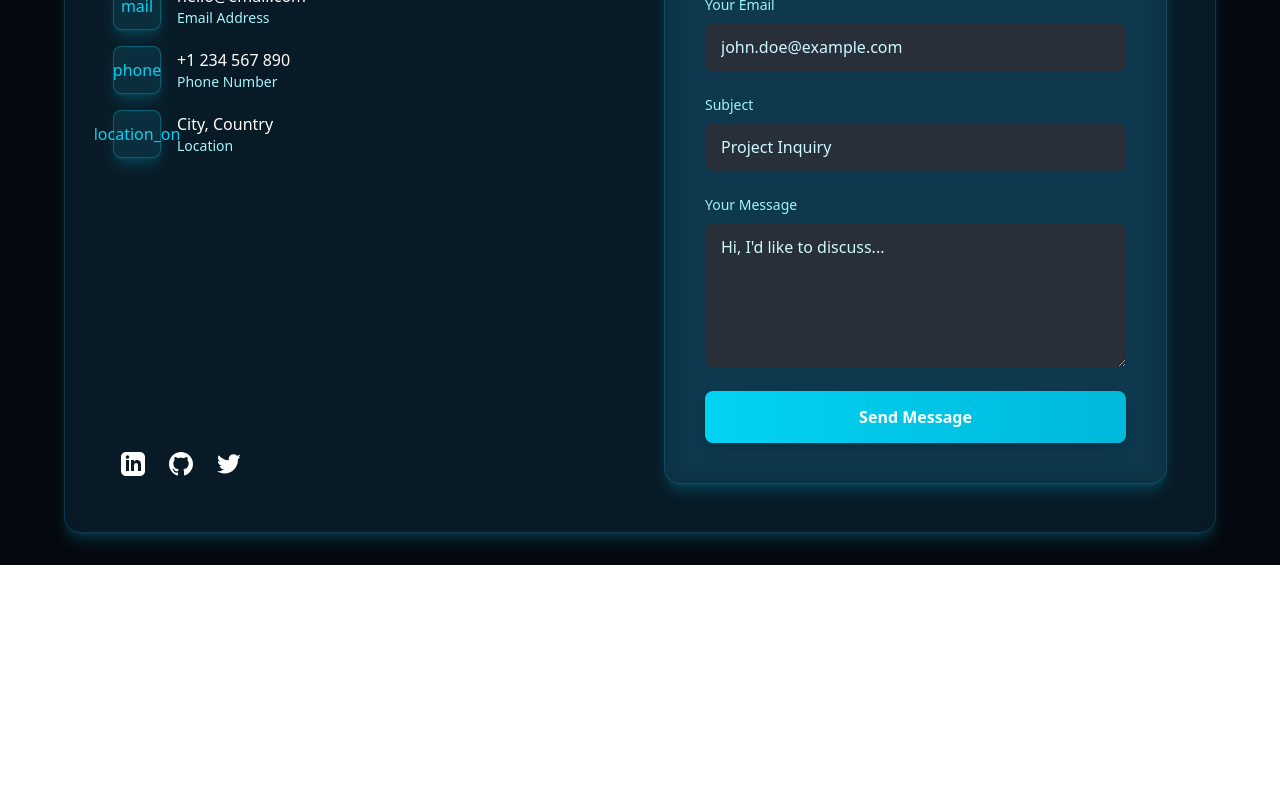
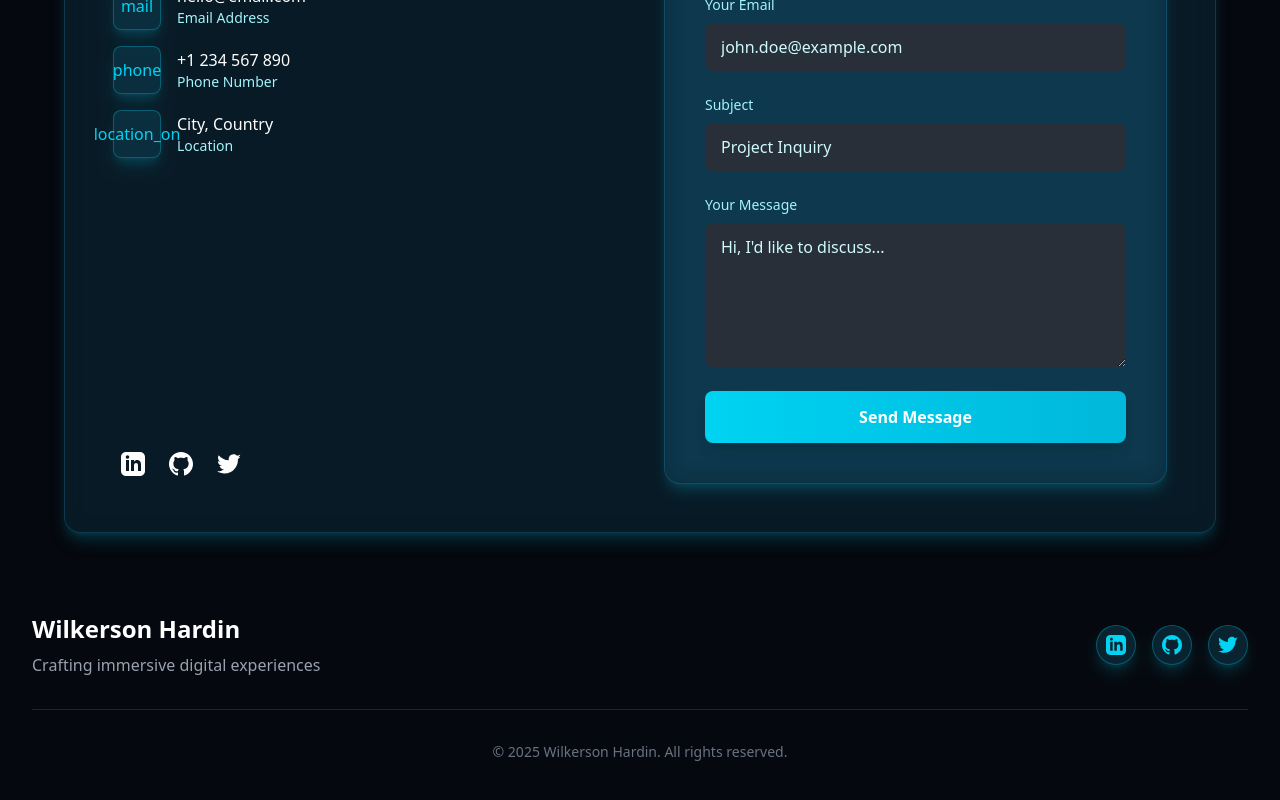
Before and after one commit to sh-shahedul/My-Portfolio, a React (Vite) app: page / in a window 1280 px wide. Shown: the part 3814-4614 px from the top of the page. Before the commit the page ends 4379 px from the top, so only its background shows below. Built offline with nearby package versions, Linux system fonts and the light colour scheme.

Commit message:
added footer

```diff
--- /dev/null
+++ b/src/Component/Footer/Footer.jsx
@@ -0,0 +1,42 @@
+import React from 'react';
+
+const Footer = () => {
+  return (
+    <footer className="bg-[#05080E] font-display text-gray-300">
+      <div className="max-w-7xl mx-auto px-4 sm:px-6 lg:px-8 py-12">
+
+        {/* Top Section */}
+        <div className="flex flex-col md:flex-row justify-between items-center gap-8 md:gap-0 border-b border-cyan-400/20 pb-8">
+          <div>
+            <h2 className="text-2xl font-bold text-white">Wilkerson Hardin</h2>
+            <p className="text-gray-400 mt-2">Crafting immersive digital experiences</p>
+          </div>
+
+          {/* Social Icons */}
+          <div className="flex gap-4">
+            {['linkedin', 'github', 'twitter'].map((social, index) => (
+              <a
+                key={index}
+                href="#"
+                className="flex items-center justify-center h-10 w-10 rounded-full bg-cyan-900/40 border border-cyan-400/30 shadow-lg shadow-cyan-500/20 text-cyan-400 hover:bg-cyan-400 hover:text-white transition-colors duration-300"
+              >
+                <svg aria-hidden="true" className="h-5 w-5" fill="currentColor" viewBox="0 0 24 24">
+                  {social === 'linkedin' && <path d="M19 0h-14c-2.761 0-5 2.239-5 5v14c0 2.761 2.239 5 5 5h14c2.762 0 5-2.239 5-5v-14c0-2.761-2.238-5-5-5zm-11 19h-3v-11h3v11zm-1.5-12.268c-.966 0-1.75-.79-1.75-1.764s.784-1.764 1.75-1.764 1.75.79 1.75 1.764-.783 1.764-1.75 1.764zm13.5 12.268h-3v-5.604c0-3.368-4-3.113-4 0v5.604h-3v-11h3v1.765c1.396-2.586 7-2.777 7 2.476v6.759z" />}
+                  {social === 'github' && <path d="M12 0c-6.626 0-12 5.373-12 12 0 5.302 3.438 9.8 8.207 11.387.599.111.793-.261.793-.577v-2.234c-3.338.726-4.033-1.416-4.033-1.416-.546-1.387-1.333-1.756-1.333-1.756-1.089-.745.083-.729.083-.729 1.205.084 1.839 1.237 1.839 1.237 1.07 1.834 2.807 1.304 3.492.997.107-.775.418-1.305.762-1.604-2.665-.305-5.467-1.334-5.467-5.931 0-1.311.469-2.381 1.236-3.221-.124-.303-.535-1.524.117-3.176 0 0 1.008-.322 3.301 1.23.957-.266 1.983-.399 3.003-.404 1.02.005 2.047.138 3.006.404 2.291-1.552 3.297-1.23 3.297-1.23.653 1.653.242 2.874.118 3.176.77.84 1.235 1.911 1.235 3.221 0 4.609-2.807 5.624-5.479 5.921.43.372.823 1.102.823 2.222v3.293c0 .319.192.694.801.576 4.765-1.589 8.199-6.086 8.199-11.386 0-6.627-5.373-12-12-12z" />}
+                  {social === 'twitter' && <path d="M24 4.557c-.883.392-1.832.656-2.828.775 1.017-.609 1.798-1.574 2.165-2.724-.951.564-2.005.974-3.127 1.195-.897-.957-2.178-1.555-3.594-1.555-3.179 0-5.515 2.966-4.797 6.045-4.091-.205-7.719-2.165-10.148-5.144-1.29 2.213-.669 5.108 1.523 6.574-.806-.026-1.566-.247-2.229-.616v.064c0 2.299 1.634 4.218 3.791 4.649-.418.113-.864.172-1.328.172-.303 0-.596-.03-.885-.083.615 1.956 2.423 3.379 4.566 3.419-1.616 1.265-3.645 2.023-5.845 2.023-.379 0-.75-.022-1.116-.065 2.089 1.353 4.581 2.145 7.283 2.145 8.734 0 13.513-7.239 13.513-13.513 0-.206-.005-.412-.013-.617.928-.67 1.733-1.508 2.37-2.45z" />}
+                </svg>
+              </a>
+            ))}
+          </div>
+        </div>
+
+        {/* Bottom Section */}
+        <div className="mt-8 text-center text-gray-500 text-sm">
+          &copy; {new Date().getFullYear()} Wilkerson Hardin. All rights reserved.
+        </div>
+      </div>
+    </footer>
+  );
+};
+
+export default Footer;
--- a/src/Page/Home.jsx
+++ b/src/Page/Home.jsx
@@ -6,6 +6,7 @@ import Education from '../Component/Education/Education';
 import Skills from '../Component/Skills/Skills';
 import Project from '../Component/Project/Project';
 import Contact from '../Component/Contact/Contact';
+import Footer from '../Component/Footer/Footer';
 
 const Home = () => {
     return (
@@ -17,6 +18,7 @@ const Home = () => {
             <Skills></Skills>
             <Project></Project>
             <Contact></Contact>
+            <Footer></Footer>
         </div>
     );
 };
```
